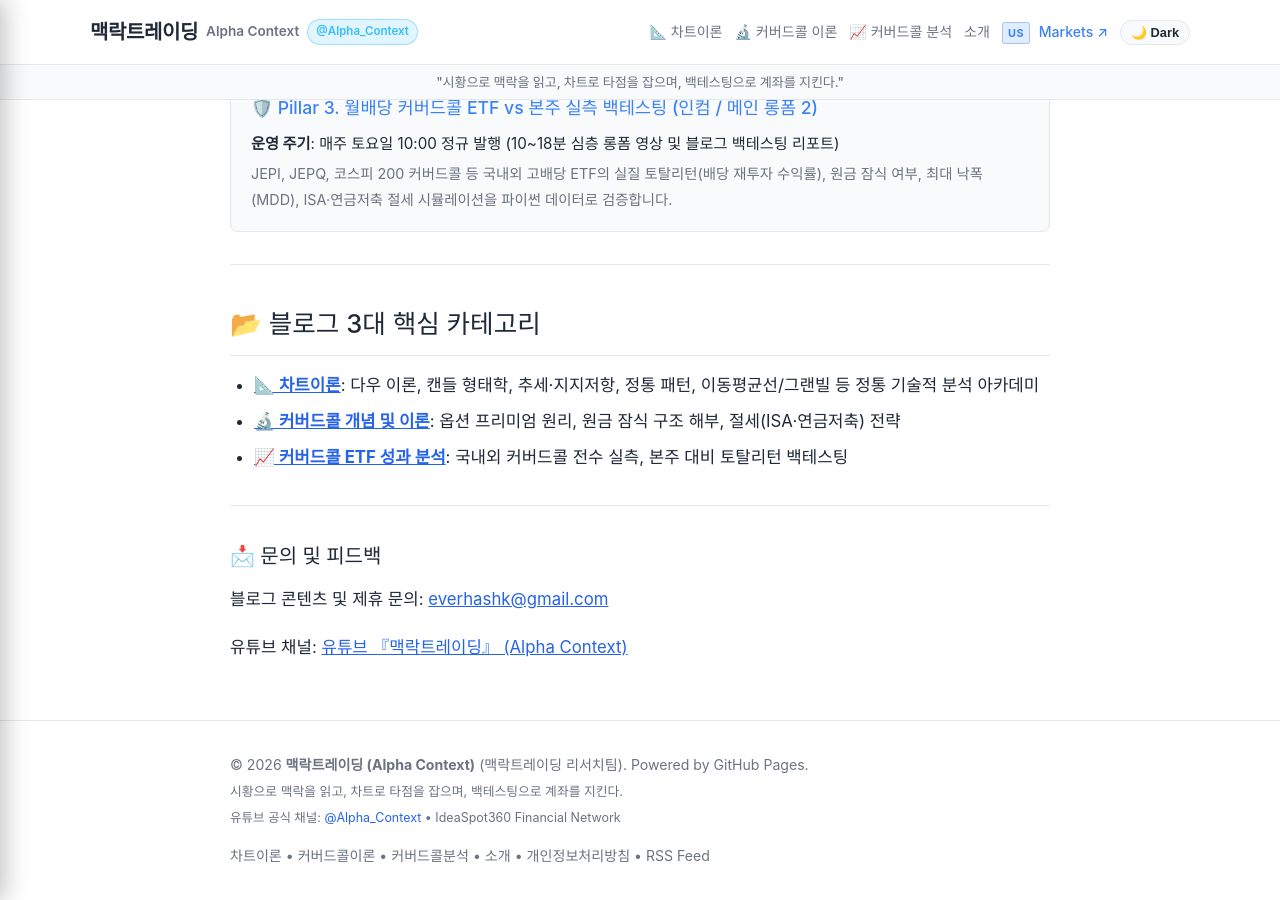
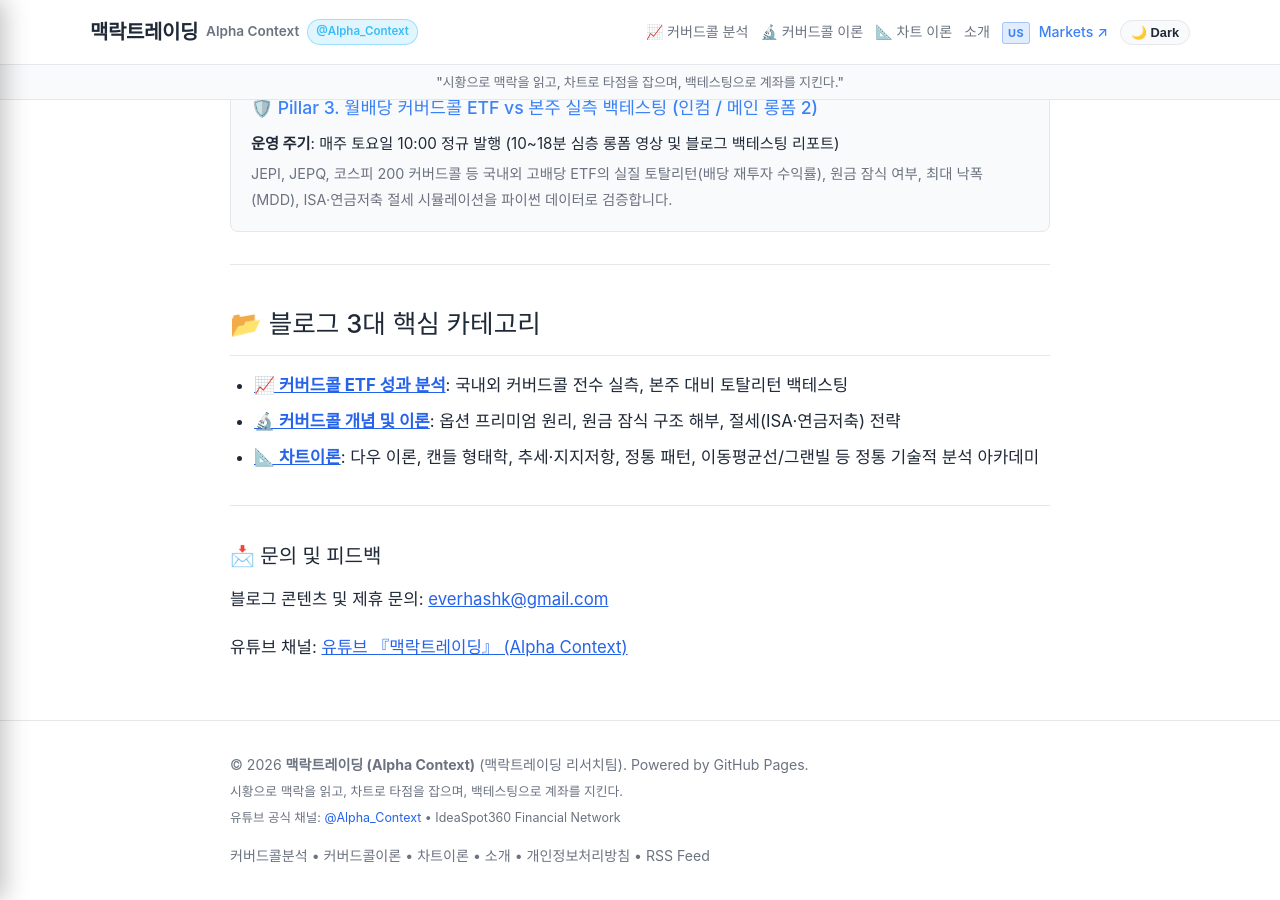
Before and after one commit to ideaspot360/stock, a Jekyll site: the page built from about.md, in a window 1280 px wide and 900 px high, scrolled down 957 px. Built offline with Jekyll 4.4.1, drawn with Linux system fonts in a browser that asks for light colours.

Commit message:
UI: Reorder navigation menu to Covered Call Analysis, Covered Call Theory, Chart Theory

```diff
--- a/_includes/footer.html
+++ b/_includes/footer.html
@@ -6,9 +6,9 @@
       <p style="font-size: 0.78rem; margin-top: 4px; color: var(--text-muted);">유튜브 공식 채널: <a href="{{ site.youtube_channel_url }}" target="_blank" rel="noopener" style="color: var(--link-color); text-decoration: none;">{{ site.channel_handle }}</a> &bull; IdeaSpot360 Financial Network</p>
     </div>
     <div>
+      <a href="{{ '/category/coveredcall-analysis/' | relative_url }}" style="color: var(--text-muted); text-decoration: none;">커버드콜분석</a> &bull;
+      <a href="{{ '/category/coveredcall-theory/' | relative_url }}" style="color: var(--text-muted); text-decoration: none;">커버드콜이론</a> &bull;
       <a href="{{ '/category/chart-theory/' | relative_url }}" style="color: var(--text-muted); text-decoration: none;">차트이론</a> &bull;
-      <a href="{{ '/category/coveredcall-theory/' | relative_url }}" style="color: var(--text-muted); text-decoration: none;">커버드콜이론</a> &bull;
-      <a href="{{ '/category/coveredcall-analysis/' | relative_url }}" style="color: var(--text-muted); text-decoration: none;">커버드콜분석</a> &bull;
       <a href="{{ '/about.html' | relative_url }}" style="color: var(--text-muted); text-decoration: none;">소개</a> &bull;
       <a href="{{ '/privacy.html' | relative_url }}" style="color: var(--text-muted); text-decoration: none;">개인정보처리방침</a> &bull;
       <a href="{{ '/feed.xml' | relative_url }}" style="color: var(--text-muted); text-decoration: none;">RSS Feed</a>
--- a/_includes/header.html
+++ b/_includes/header.html
@@ -9,9 +9,9 @@
       <span class="badge" title="공식 유튜브 핸들">@Alpha_Context</span>
     </a>
     <nav class="site-nav">
-      <a href="{{ '/category/chart-theory/' | relative_url }}" title="정통 기술적 분석 및 9대 마스터 차트이론">📐 차트이론</a>
+      <a href="{{ '/category/coveredcall-analysis/' | relative_url }}" title="국내외 커버드콜 전수 실측, 토탈리턴 백테스팅">📈 커버드콜 분석</a>
       <a href="{{ '/category/coveredcall-theory/' | relative_url }}" title="옵션 원리, 원금 잠식 구조, 절세 전략">🔬 커버드콜 이론</a>
-      <a href="{{ '/category/coveredcall-analysis/' | relative_url }}" title="국내외 커버드콜 전수 실측, 토탈리턴 백테스팅">📈 커버드콜 분석</a>
+      <a href="{{ '/category/chart-theory/' | relative_url }}" title="정통 기술적 분석 및 9대 마스터 차트이론">📐 차트 이론</a>
       <a href="{{ '/about.html' | relative_url }}">소개</a>
       <a href="https://markets.ideaspot360.com" class="nav-link nav-external-us" target="_blank" rel="noopener" title="Market Context 360 - Institutional Global Market"><span class="edition-pill edition-pill-us">US</span> Markets ↗</a>
       <button id="theme-toggle" class="theme-toggle" aria-label="Toggle theme">🌙 다크모드</button>
--- a/about.md
+++ b/about.md
@@ -56,9 +56,9 @@ permalink: /about.html
 
   <h2>📂 블로그 3대 핵심 카테고리</h2>
   <ul>
+    <li><a href="{{ '/category/coveredcall-analysis/' | relative_url }}"><strong>📈 커버드콜 ETF 성과 분석</strong></a>: 국내외 커버드콜 전수 실측, 본주 대비 토탈리턴 백테스팅</li>
+    <li><a href="{{ '/category/coveredcall-theory/' | relative_url }}"><strong>🔬 커버드콜 개념 및 이론</strong></a>: 옵션 프리미엄 원리, 원금 잠식 구조 해부, 절세(ISA·연금저축) 전략</li>
     <li><a href="{{ '/category/chart-theory/' | relative_url }}"><strong>📐 차트이론</strong></a>: 다우 이론, 캔들 형태학, 추세·지지저항, 정통 패턴, 이동평균선/그랜빌 등 정통 기술적 분석 아카데미</li>
-    <li><a href="{{ '/category/coveredcall-theory/' | relative_url }}"><strong>🔬 커버드콜 개념 및 이론</strong></a>: 옵션 프리미엄 원리, 원금 잠식 구조 해부, 절세(ISA·연금저축) 전략</li>
-    <li><a href="{{ '/category/coveredcall-analysis/' | relative_url }}"><strong>📈 커버드콜 ETF 성과 분석</strong></a>: 국내외 커버드콜 전수 실측, 본주 대비 토탈리턴 백테스팅</li>
   </ul>
 
   <hr style="margin: 32px 0; border: none; border-top: 1px solid var(--border-color);">
```
Also changed, not shown: README.md.
